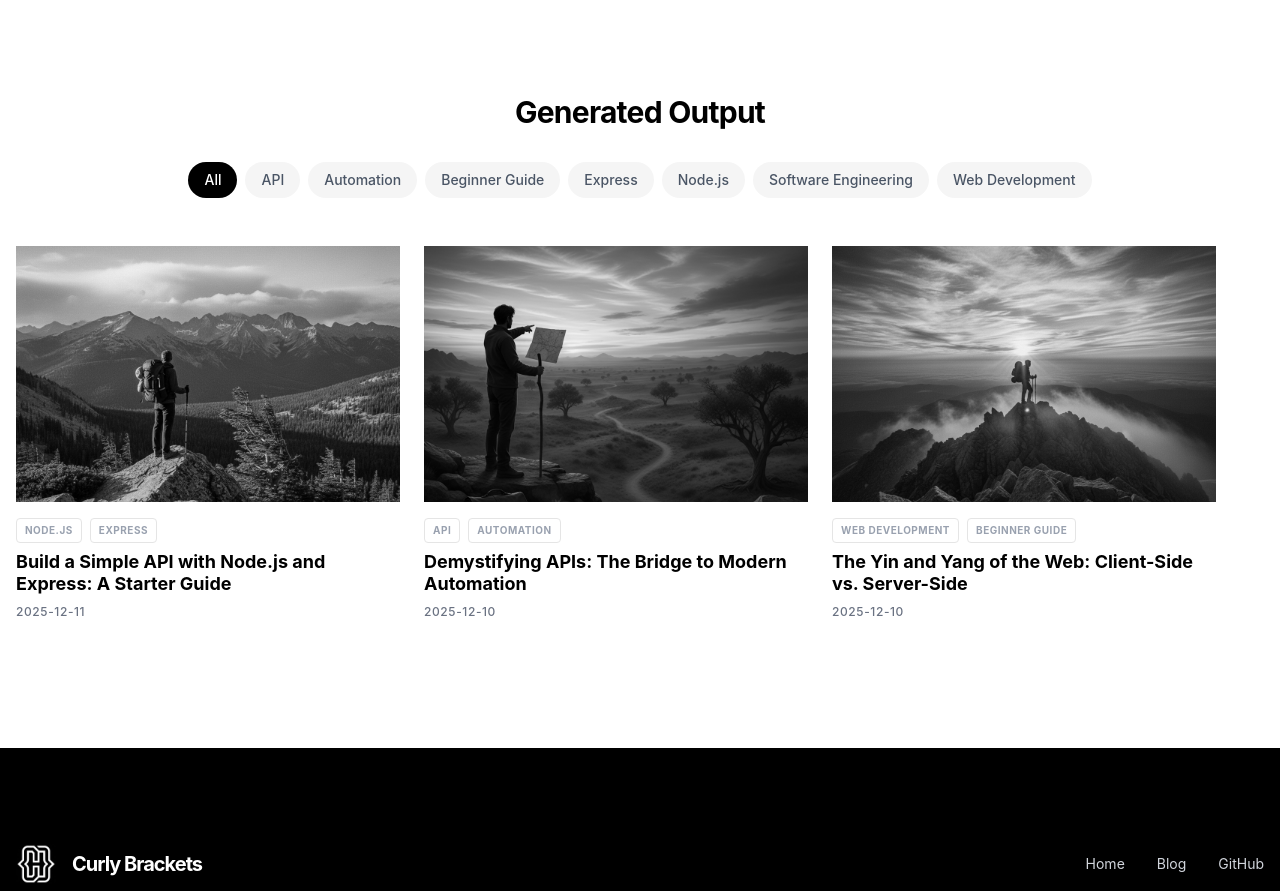
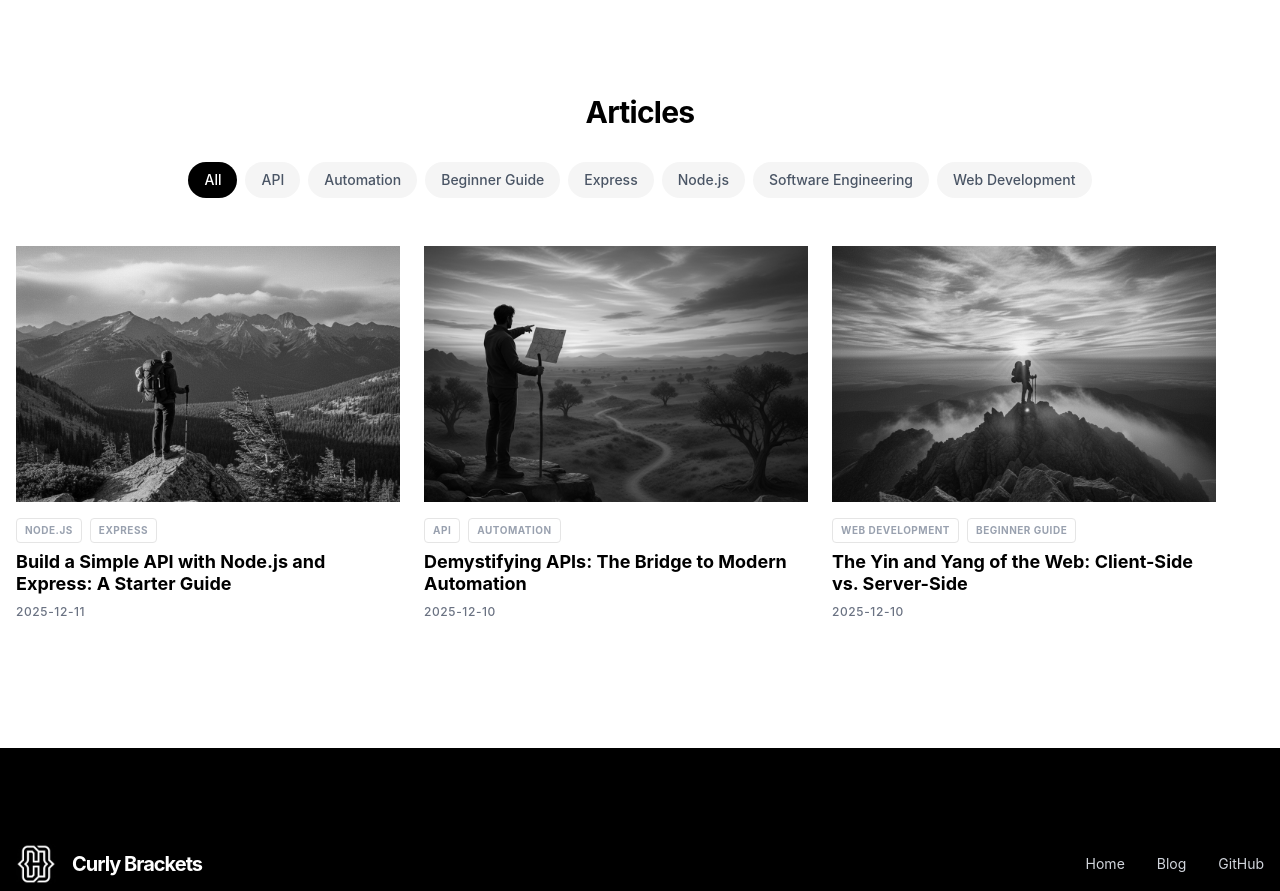
Before and after one commit to dwedigital/curly-brackets-site, a Next.js app: page / in a window 1280 px wide. Shown: the part 2517-3408 px from the top of the page. Built offline with nearby package versions, Linux system fonts and the light colour scheme.

Commit message:
word change

```diff
--- a/src/app/components/FilteredPosts.tsx
+++ b/src/app/components/FilteredPosts.tsx
@@ -24,7 +24,7 @@ export default function FilteredPosts({ posts }: FilteredPostsProps) {
         <section id="latest-posts" className="mb-24">
             <div className="container mx-auto px-4">
                 <div className="mb-12 text-center">
-                    <h2 className="text-3xl font-bold tracking-tight mb-8">Generated Output</h2>
+                    <h2 className="text-3xl font-bold tracking-tight mb-8">Articles</h2>
                     <TagFilter
                         tags={allTags}
                         selectedTag={selectedTag}
```
